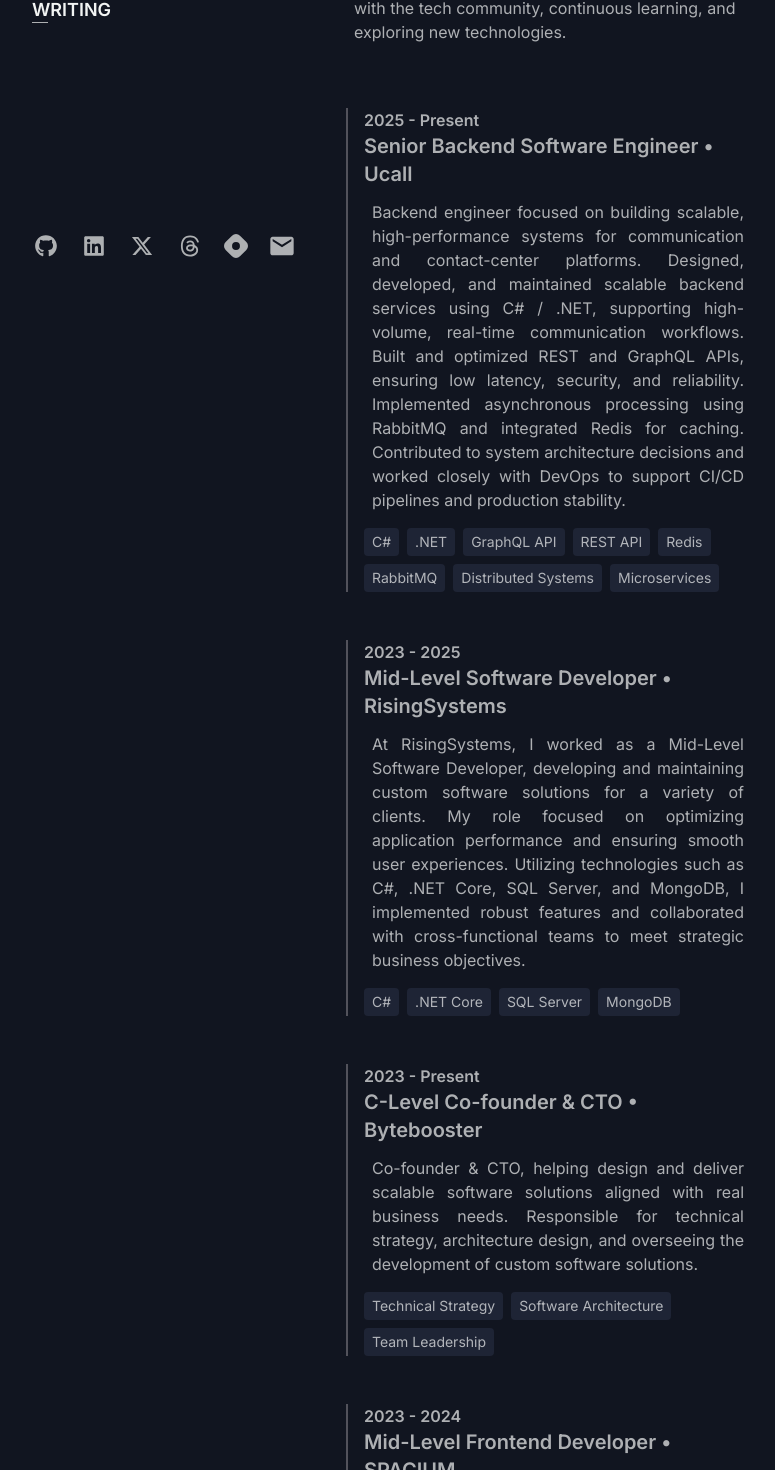
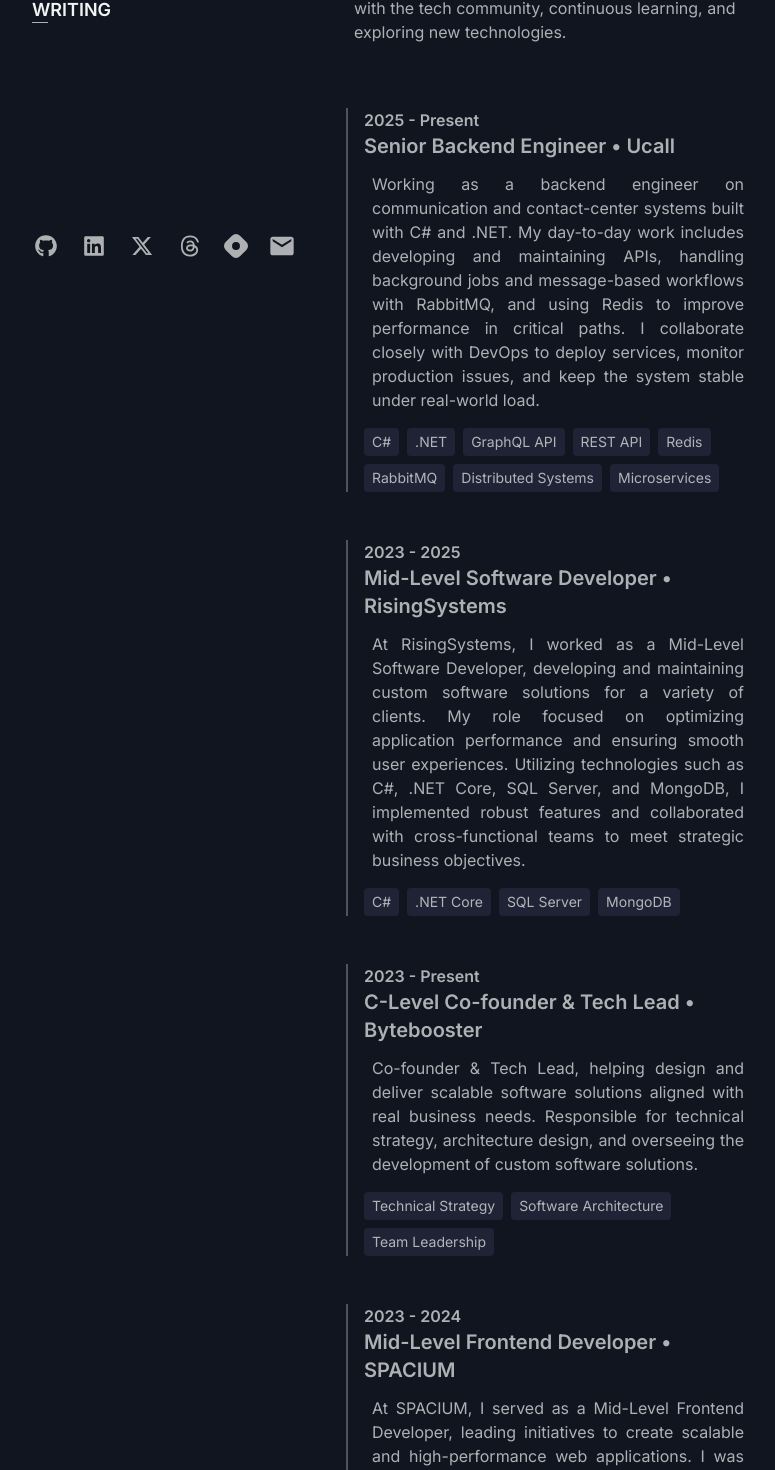
Before and after one commit to ivandro-neto/portifolio-v3, a Next.js app: page / in a window 1280 px wide. Shown: the part 676-2146 px from the top of the page, without its empty margins (288-1063 px from the left). Built offline with nearby package versions, Linux system fonts and the light colour scheme.

Commit message:
feat: update resume generation logic and CV template

```diff
--- a/pages/api/generate-resume.ts
+++ b/pages/api/generate-resume.ts
@@ -45,6 +45,7 @@
     educations,
     projects,
     interests,
+    certifications,
   } = req.body;
 
   let browser: BrowserLike | null = null;
@@ -80,6 +81,7 @@
       educations,
       projects,
       interests,
+      certifications,
     });
 
     // Define o conteúdo da página
--- a/src/app/page.tsx
+++ b/src/app/page.tsx
@@ -81,7 +81,7 @@
             },
           ],
           summary:
-            "Experienced software engineer dedicated to crafting engaging digital experiences that drive impact and elevate user satisfaction.",
+            "Backend Software Engineer with over 4 years of experience working mainly with C#/.NET and Node.Js. I build and maintain backend systems focused on performance, scalability, and reliability, especially for APIs and data-driven applications. I've worked with message queues like RabbitMQ, caching with Redis, and both REST and GraphQL APIs. I'm used to collaborating closely with DevOps and product teams to ship stable features and keep production systems running smoothly.",
           skills: techCategoriesArray,
           experience: experiencesResumed,
           educations: [
@@ -89,6 +89,9 @@
               institution: "ISPTEC",
               degree: "Computer Engineering",
             },
+
+          ],
+          certifications: [
             {
               institution: "Grupo Nuveto",
               degree: "Five9 Administrator and Sigma",
--- a/src/data/experience.ts
+++ b/src/data/experience.ts
@@ -28,11 +28,11 @@
   },
   {
     period: "2025 - Present",
-    role: "Backend Software Engineer",
+    role: "Backend Engineer",
     seniority: "Senior",
     company: "Ucall",
     description:
-      "Backend engineer focused on building scalable, high-performance systems for communication and contact-center platforms. Designed, developed, and maintained scalable backend services using C# / .NET, supporting high-volume, real-time communication workflows. Built and optimized REST and GraphQL APIs, ensuring low latency, security, and reliability. Implemented asynchronous processing using RabbitMQ and integrated Redis for caching. Contributed to system architecture decisions and worked closely with DevOps to support CI/CD pipelines and production stability.",
+      "Working as a backend engineer on communication and contact-center systems built with C# and .NET. My day-to-day work includes developing and maintaining APIs, handling background jobs and message-based workflows with RabbitMQ, and using Redis to improve performance in critical paths. I collaborate closely with DevOps to deploy services, monitor production issues, and keep the system stable under real-world load.",
     skills: [
       "C#",
       ".NET",
@@ -46,30 +46,30 @@
   },
   {
     period: "2023 - Present",
-    role: "Co-founder & CTO",
+    role: "Co-founder & Tech Lead",
     seniority: "C-Level",
     company: "Bytebooster",
     description:
-      "Co-founder & CTO, helping design and deliver scalable software solutions aligned with real business needs. Responsible for technical strategy, architecture design, and overseeing the development of custom software solutions.",
+      "Co-founder & Tech Lead, helping design and deliver scalable software solutions aligned with real business needs. Responsible for technical strategy, architecture design, and overseeing the development of custom software solutions.",
     skills: ["Technical Strategy", "Software Architecture", "Team Leadership"],
   },
 ];
 export const experiencesResumed = [
   {
     period: "2025 - Present",
-    role: "Backend Software Engineer",
+    role: "Backend Engineer",
     seniority: "Senior",
     company: "Ucall",
     description:
-      "Backend engineer focused on building scalable, high-performance systems for communication and contact-center platforms. Designed, developed, and maintained scalable backend services using C# / .NET, supporting high-volume, real-time communication workflows. Built and optimized REST and GraphQL APIs, ensuring low latency, security, and reliability. Implemented asynchronous processing using RabbitMQ and integrated Redis for caching. Contributed to system architecture decisions and worked closely with DevOps to support CI/CD pipelines and production stability.",
+      "Working as a backend engineer on communication and contact-center systems built with C# and .NET. My day-to-day work includes developing and maintaining APIs, handling background jobs and message-based workflows with RabbitMQ, and using Redis to improve performance in critical paths. I collaborate closely with DevOps to deploy services, monitor production issues, and keep the system stable under real-world load.",
   },
   {
     period: "2023 - Present",
-    role: "Co-founder & CTO",
+    role: "Co-founder & Tech Lead",
     seniority: "C-Level",
     company: "Bytebooster",
     description:
-      "Co-founder & CTO, helping design and deliver scalable software solutions aligned with real business needs. Responsible for technical strategy, software architecture, and delivering value-driven solutions.",
+      "Co-founder & Tech Lead, helping design and deliver scalable software solutions aligned with real business needs. Responsible for technical strategy, software architecture, and delivering value-driven solutions.",
   },
   {
     period: "2023 - 2025",
@@ -85,7 +85,7 @@
     seniority: "Mid-Level",
     company: "SPACIUM",
     description:
-      "Designed and developed high-performance, scalable frontend applications using Next.js, TypeScript, and Tailwind CSS. Created intuitive and responsive UIs that improved user engagement and accessibility. Worked closely with backend and UX/UI teams to integrate APIs seamlessly, ensuring optimal performance and a smooth user experience. Led optimizations that improved page load speeds and overall system responsiveness.",
+      "Worked on frontend applications using Next.js, TypeScript, and Tailwind CSS. Focused on building responsive interfaces and integrating backend APIs in close collaboration with backend and design teams.",
   },
   {
     period: "2020 - 2022",
@@ -102,28 +102,19 @@
     "C#",
     "TypeScript",
     "JavaScript",
-    "C",
-    "C++",
-    "Java",
+    "SQL"
   ],
   "Frameworks & Libraries": [
-    "Next.js",
-    "React",
-    "Angular",
-    "Tailwind CSS",
     ".NET Core",
     "Node.js",
     "Express.js",
-    "GraphQL API",
-    "RESTFul API",
-    "Unity",
-    "Godot",
-    "SFML",
+    "React",
   ],
   "Tools & Platforms": [
     "SQL Server",
     "MongoDB",
     "MySQL",
+    "Docker",
     "PostgreSQL",
     "SQLite",
     "Redis",
```
Also changed, not shown: 1 other file (tests, documents, lock files or other folders).
